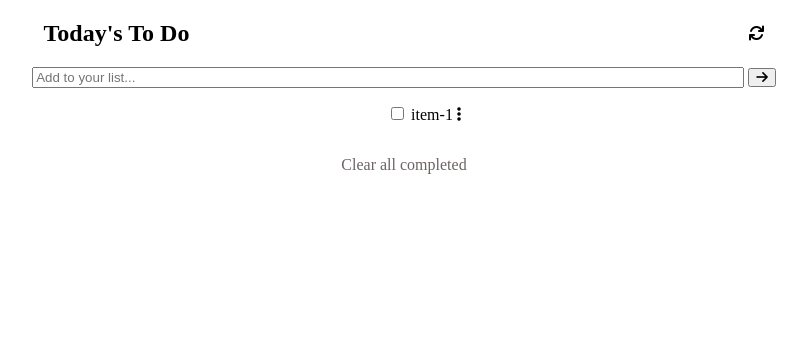
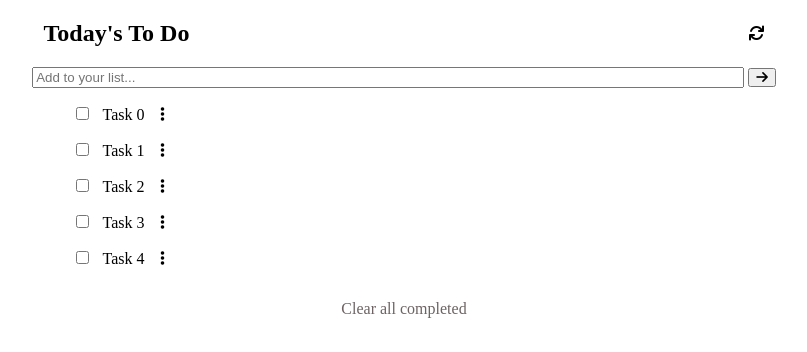
Before and after one commit to yigitm/todo-list, a website built with webpack: page src/index.html in a window 1280 px wide. Shown: the whole page, without its empty margins (236-1043 px from the left). Built offline with nearby package versions, Linux system fonts and the light colour scheme.

Commit message:
Add createTask function & add style

```diff
--- a/src/index.html
+++ b/src/index.html
@@ -20,17 +20,17 @@
         <i class="fas fa-sync fa-1x"></i>
       </section>
 
-      <section class="todo-list"></section>
-      <form action="submit">
-        <input type="text" id="task-input" placeholder="Add to your list..." />
-        <button class="fas fa-arrow-right"></button>
-      </form>
+      <section class="todo-list">
+        <form>
+          <input
+            type="text"
+            id="task-input"
+            placeholder="Add to your list..."
+          />
+          <button class="fas fa-arrow-right"></button>
+        </form>
 
-        <ul>
-          <input type="checkbox" name="" id="" />
-          <li>item-1</li>
-          <i class="fas fa-ellipsis-v fa-1x"></i>
-        </ul>
+        <ul></ul>
       </section>
 
       <section class="clear">
--- a/src/index.js
+++ b/src/index.js
@@ -1,2 +1,23 @@
 import _ from 'lodash';
 import './style.css';
+
+const ulElement = document.getElementsByTagName('ul')[0];
+let tasks = [];
+
+const createTask = () => {
+  for (let index = 0; index < 5; index++) {
+    const liElement = document.createElement('li');
+    let task = {
+      description: 'Task ' + index,
+      completed: false,
+      id: tasks.length - 1,
+    };
+
+    task.id++;
+    tasks.push(task);
+    liElement.innerHTML = `<input class="check-box" type="checkbox" name="" id="" /><li>${task.description}</li><i class="fas fa-ellipsis-v fa-1x"></i>`;
+    ulElement.appendChild(liElement);
+  }
+};
+
+document.addEventListener('DOMContentLoaded', () => createTask());
--- a/src/style.css
+++ b/src/style.css
@@ -14,13 +14,20 @@ main {
   flex-direction: column;
 }
 
+ul {
+  display: flex;
+  flex-direction: column;
+  gap: 1em;
+}
+
 ul li {
   display: inline;
   list-style: none;
 }
 
-#task-input {
-  width: 55vw;
+.check-box,
+ul li {
+  margin-right: 1em;
 }
 
 .todo-head {
@@ -32,3 +39,7 @@ ul li {
 .clear {
   color: rgb(109, 99, 99);
 }
+
+#task-input {
+  width: 55vw;
+}
```
